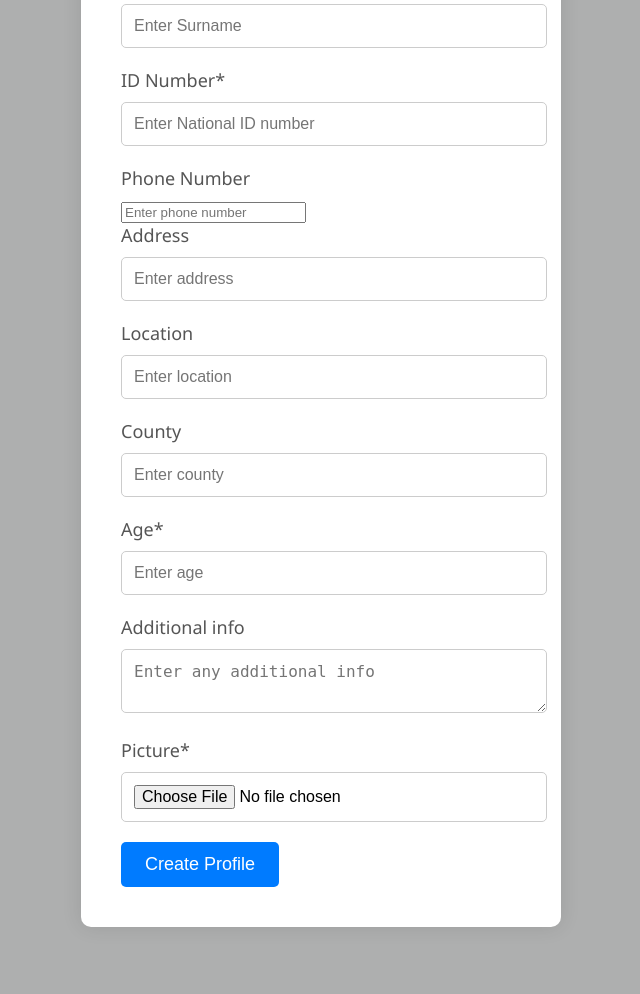
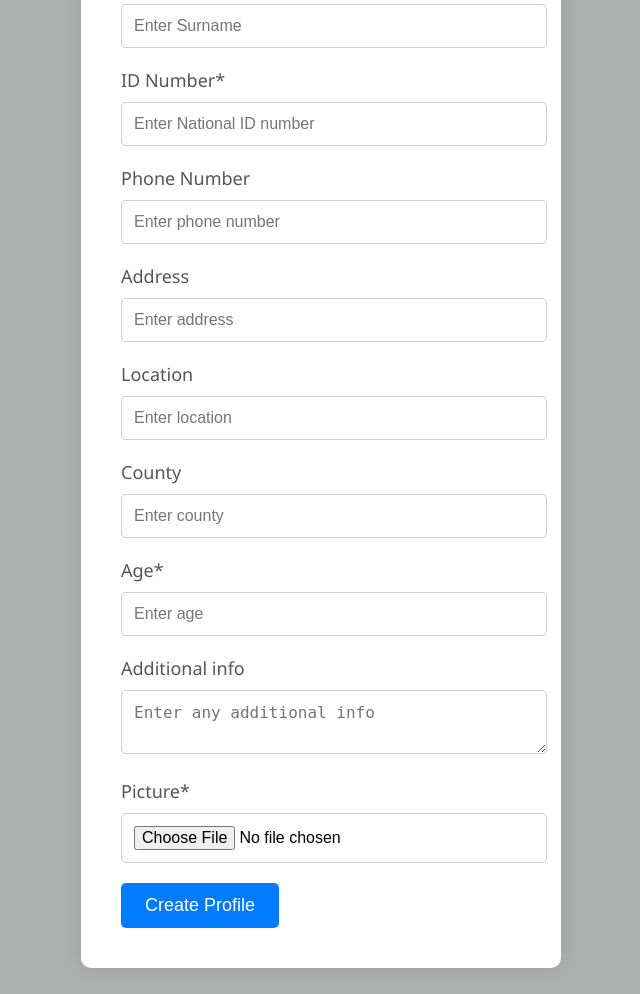
Before and after one commit to tiptopy/elderly_care_connect, a PHP site: page /pages/createprofile.php in a window 1280 px wide. Shown: the part 407-1401 px from the top of the page, without its empty margins (319-959 px from the left). Before the commit the page ends 1334 px from the top, so only its background shows below. Run offline with PHP 8.4, Linux system fonts and the light colour scheme.

Commit message:
modified tel styling

```diff
--- a/css/createprofile.css
+++ b/css/createprofile.css
@@ -36,6 +36,7 @@ label {
 
 input[type="text"],
 input[type="number"],
+input[type="tel"],
 textarea {
     width: 100%;
     padding: 12px;
```
